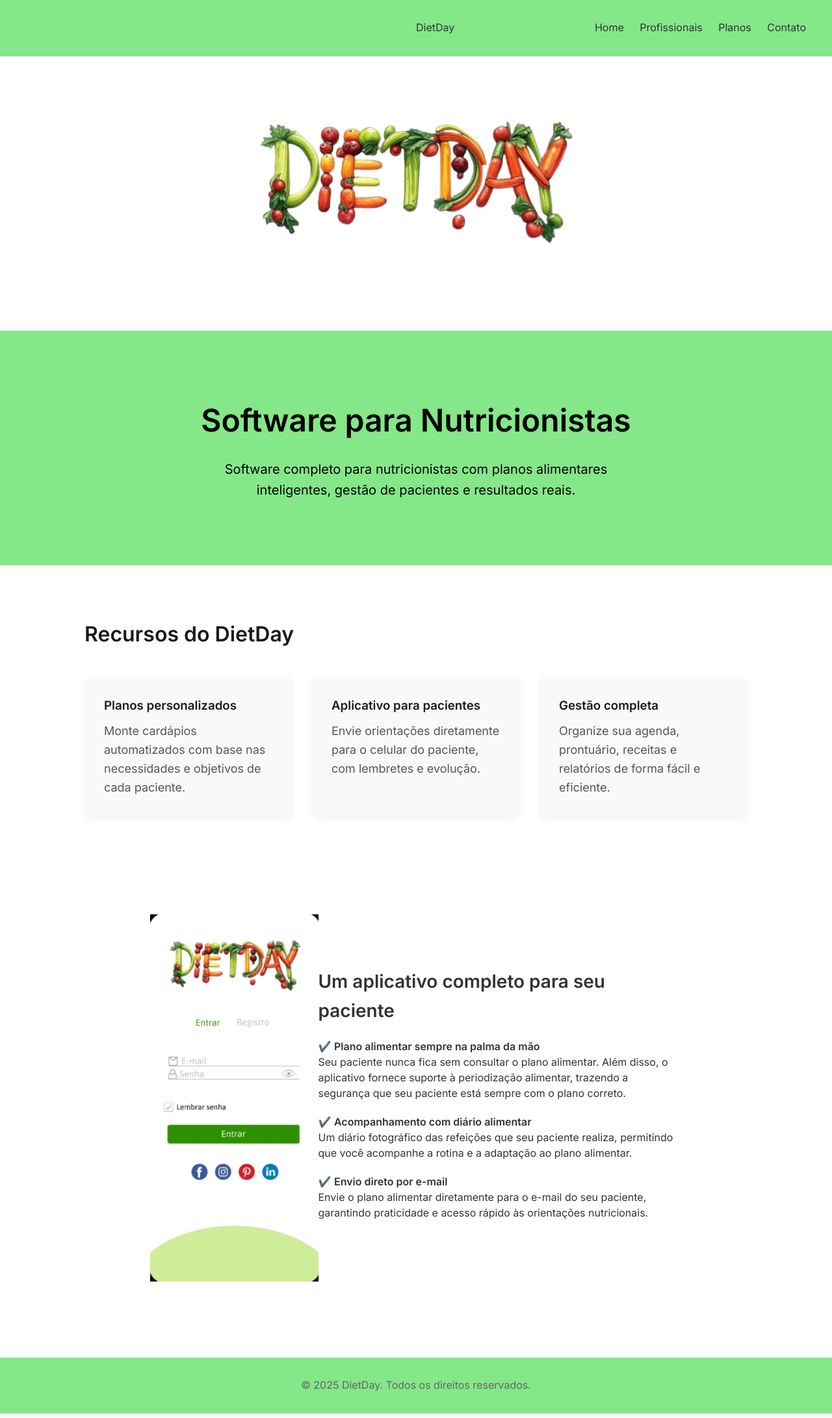
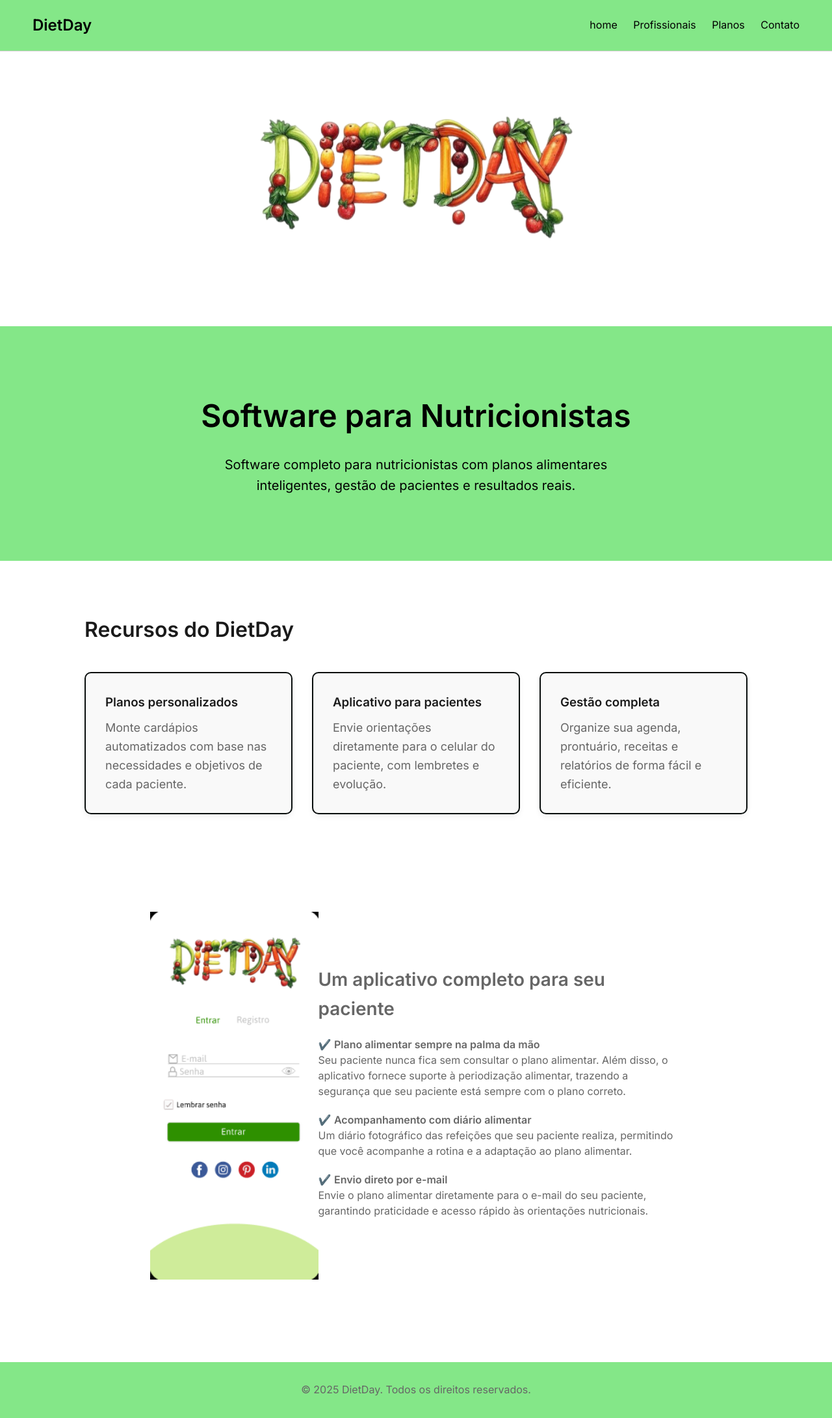
Before and after one commit to samanthahcl/DietDay, a plain HTML site: page angelofront/home.html in a window 1280 px wide. Shown: the whole page at 65% size. Drawn offline with Linux system fonts and the light colour scheme.

Commit message:
atualização

```diff
--- a/angelofront/home.html
+++ b/angelofront/home.html
@@ -5,18 +5,19 @@
   <meta name="viewport" content="width=device-width, initial-scale=1.0"/>
   <title>DietDay</title>
   <link href="https://fonts.googleapis.com/css2?family=Inter:wght@400;600&display=swap" rel="stylesheet">
-  <link rel="stylesheet" href="styles.css">
+  <link rel="stylesheet" href="../angelofront/styles_home.css">
+  <meta name="viewport" content="width=device-width, initial-scale=1.0">
+
 </head>
 <body>
-  <form action="../angelofront/home.html" method="post"></form>
 
   <header>
 
     <nav>
       <div class="logo">DietDay</div>
       <div class="nav-links">
-        <a href="#">Home</a>
-        <a href="#">Profissionais</a>
+        <a href="../angelofront/home.html">home</a>
+        <a href="../angelofront/profissionais.html">Profissionais</a>
         <a href="../angelofront/planos.html">Planos</a>
         <a href="../angelofront/contato.html">Contato</a>
       </div>
@@ -82,5 +83,6 @@
     <p>&copy; 2025 DietDay. Todos os direitos reservados.</p>
   </footer>
 
+   <script src="js/script.js"></script>
 </body>
 </html>
--- /dev/null
+++ b/angelofront/styles_contato.css
@@ -0,0 +1,108 @@
+* {
+  margin: 0;
+  padding: 0;
+  box-sizing: border-box;
+}
+
+body {
+  font-family: 'Inter', sans-serif;
+  line-height: 1.6;
+  background-color: #fff;
+  color: #333;
+}
+
+.logo {
+  color: black;
+  font-weight: 600;
+  font-size: 1.5em;
+}
+
+header {
+  background-color:#84e788;
+  border-bottom: 1px solid #ccc;
+  padding: 20px 50px;
+  position: sticky;
+  top: 0;
+  z-index: 1000;
+}
+
+.logo-container {
+  text-align: center;
+  padding: 20px 0;
+  background-color: white; /* opcional */
+}
+
+.logo-img {
+  max-width: 500px;
+  width: 200%;
+  height: 10 auto;
+}
+
+nav {
+  display: flex;
+  justify-content: space-between;
+  align-items: center;
+}
+
+
+.nav-links a {
+  margin-left: 20px;
+  text-decoration: none;
+  color: black;
+  font-weight: 500;
+}
+
+
+footer {
+  background-color: #84e788;
+  color: #666;
+  text-align: center;
+  padding: 30px;
+  margin-top: 50px;
+}
+
+/* Responsividade */
+@media (max-width: 768px) {
+  nav {
+    flex-direction: column;
+    align-items: flex-start;
+  }
+
+  .nav-links {
+    flex-direction: column;
+    width: 100%;
+    display: flex;
+    gap: 10px;
+    margin-top: 10px;
+  }
+
+  .hero {
+    padding: 60px 20px;
+  }
+
+  .hero h1 {
+    font-size: 32px;
+  }
+
+  .hero p {
+    font-size: 18px;
+  }
+
+  .section {
+    padding: 60px 20px;
+  }
+
+  .cards {
+    flex-direction: column;
+    align-items: center;
+  }
+
+  .app-container {
+    flex-direction: column;
+    text-align: center;
+  }
+
+  .app-text {
+    padding: 0;
+  }
+}
--- /dev/null
+++ b/angelofront/styles_home.css
@@ -0,0 +1,211 @@
+* {
+  margin: 0;
+  padding: 0;
+  box-sizing: border-box;
+}
+
+body {
+  font-family: 'Inter', sans-serif;
+  line-height: 1.6;
+  background-color: #fff;
+  color: #666;
+}
+
+.logo {
+  color: black;
+font-weight: 600;
+  font-size: 1.5em;
+}
+
+
+header {
+  background-color:#84e788;
+  border-bottom: 1px solid #ccc;
+  padding: 20px 50px;
+  position: sticky;
+  top: 0;
+  z-index: 1000;
+}
+
+.logo-container {
+  text-align: center;
+  padding: 20px 0;
+  background-color: white; /* opcional */
+}
+
+.logo-img {
+  max-width: 500px;
+  width: 200%;
+  height: 10 auto;
+}
+
+
+nav {
+  display: flex;
+  justify-content: space-between;
+  align-items: center;
+}
+
+.nav-links a {
+  margin-left: 20px;
+  text-decoration: none;
+  color: black;
+  font-weight: 500;
+}
+
+.hero {
+  background: linear-gradient(to right, #84e788, #84e788);
+  color: black;
+  padding: 100px 40px;
+  text-align: center;
+}
+
+.hero h1 {
+  font-size: 48px;
+  margin-bottom: 20px;
+}
+
+.hero p {
+  font-size: 20px;
+  max-width: 700px;
+  margin: auto;
+}
+
+.section {
+  padding: 80px 40px;
+  max-width: 1100px;
+  margin: auto;
+}
+
+
+.section h2 {
+  font-size: 32px;
+  margin-bottom: 20px;
+  color: #1a1a1a;
+}
+
+.section p {
+  font-size: 18px;
+  color: #666;
+}
+
+.cards {
+  display: flex;
+  gap: 30px;
+  flex-wrap: wrap;
+  margin-top: 40px;
+}
+
+.card {
+  border: 2px solid #090e0d;
+  background-color: #f9f9f9;
+  padding: 30px;
+  border-radius: 10px;
+  flex: 1 1 300px;
+  box-shadow: 0 4px 10px rgba(0,0,0,0.05);
+}
+
+.card h3 {
+  margin-bottom: 10px;
+  color: #1a1a1a;
+}
+.app-section {
+  padding: 50px 20px;
+  background-color: #ffffff;
+}
+
+.app-container {
+  display: flex;
+  flex-wrap: wrap;
+  align-items: center;
+  justify-content: center;
+  max-width: 1200px;
+  margin: 0 auto;
+}
+
+.app-image img {
+  max-width: 300px;
+  width: 100%;
+  height: auto;
+  margin: 20px;
+}
+
+.app-text {
+  max-width: 600px;
+  padding: 20px;
+}
+
+.app-text h2 {
+  font-size: 28px;
+  margin-bottom: 20px;
+}
+
+.app-text ul {
+  list-style: none;
+  padding: 0;
+}
+
+.app-text li {
+  margin-bottom: 20px;
+  font-size: 16px;
+  line-height: 1.5;
+}
+
+.app-text li::before {
+  content: "✔️ ";
+  color: #10B981; /* verde suave */
+}
+
+footer {
+  background-color: #84e788;
+  color: #666;
+  text-align: center;
+  padding: 30px;
+  margin-top: 50px;
+}
+
+/* Responsividade */
+@media (max-width: 768px) {
+  nav {
+    flex-direction: column;
+    align-items: flex-start;
+  }
+
+  .nav-links {
+    flex-direction: column;
+    width: 100%;
+    display: flex;
+    gap: 10px;
+    margin-top: 10px;
+  }
+
+  .hero {
+    padding: 60px 20px;
+  }
+
+  .hero h1 {
+    font-size: 32px;
+  }
+
+  .hero p {
+    font-size: 18px;
+  }
+
+  .section {
+    padding: 60px 20px;
+  }
+
+  .cards {
+    flex-direction: column;
+    align-items: center;
+  }
+
+  .app-container {
+    flex-direction: column;
+    text-align: center;
+  }
+
+  .app-text {
+    padding: 0;
+  }
+}
--- a/angelofront/styles_planos.css
+++ b/angelofront/styles_planos.css
@@ -8,29 +8,46 @@ body {
   font-family: 'Inter', sans-serif;
   line-height: 1.6;
   background-color: #fff;
-  color: #333;
+  color: #666;
 }
 
 .logo {
-  display: block;
-  margin-left: 50%;
-  max-width: 100%;
-  height: auto;
+  color: black;
+font-weight: 600;
+  font-size: 1.5em;
 }
+
 
 header {
   background-color:#84e788;
   border-bottom: 1px solid #ccc;
-  padding: 30px 40px;
+  padding: 20px 50px;
   position: sticky;
   top: 0;
   z-index: 1000;
 }
 
+nav {
+  display: flex;
+  justify-content: space-between;
+  align-items: center;
+}
+
+.logo {
+  font-weight: 600;
+  font-size: 1.5em;
+}
+
+.nav-links a {
+  margin-left: 20px;
+  text-decoration: none;
+  color: black;
+  font-weight: 500;
+}
+
 .logo-container {
   text-align: center;
-  padding: 20px 0;
-  background-color: white; /* opcional */
+  margin: 20px 0;
 }
 
 .logo-img {
@@ -39,40 +56,134 @@ header {
   height: 10 auto;
 }
 
-nav {
-  display: flex;
-  justify-content: space-between;
-  align-items: center;
+.hero {
+  text-align: center;
+  padding: 60px 20px;
+  background-color: #e5f4f2;
 }
 
-
-.nav-links a {
-  margin-left: 20px;
-  text-decoration: none;
-  color: #333;
-  font-weight: 500;
+.section, .app-section, .container {
+  padding: 40px 20px;
+  max-width: 1100px;
+  margin: auto;
 }
 
+.cards {
+  display: flex;
+  flex-wrap: wrap;
+  gap: 20px;
+  justify-content: center;
+}
 
+.card {
+  background: #fff;
+  padding: 20px;
+  border-radius: 12px;
+  box-shadow: 0 4px 8px rgba(0,0,0,0.05);
+  flex: 1;
+  min-width: 280px;
+  max-width: 320px;
+  border: 2px solid  black;
+}
+
+.card.destaque {
+  border: 2px solid  black;
+}
+
+.card h2 {
+  margin-top: 0;
+}
+
+.card ul {
+  padding-left: 20px;
+}
+
+.price {
+  font-size: 1.5em;
+  font-weight: bold;
+  color: #84e788;
+}
+
+button, .btn-cta {
+  background-color: #84e788;
+  color: white;
+  padding: 10px 16px;
+  border: none;
+  border-radius: 8px;
+  cursor: pointer;
+  margin-top: 10px;
+}
+
+.buttons button {
+  margin-right: 8px;
+  margin-bottom: 10px;
+}
+
+.app-container {
+  display: flex;
+  flex-wrap: wrap;
+  align-items: center;
+  gap: 40px;
+}
+
+.app-image img {
+  width: 250px;
+  border-radius: 8px;
+}
+
+.app-text ul {
+  padding-left: 20px;
+}
 footer {
   background-color: #84e788;
   color: #666;
   text-align: center;
   padding: 30px;
-  margin-top: 40px;
+  margin-top: 50px;
 }
 
+/* Responsividade */
+@media (max-width: 768px) {
+  nav {
+    flex-direction: column;
+    align-items: flex-start;
+  }
 
-@media (max-width: 768px) {
+  .nav-links {
+    flex-direction: column;
+    width: 100%;
+    display: flex;
+    gap: 10px;
+    margin-top: 10px;
+  }
+
+  .hero {
+    padding: 60px 20px;
+  }
+
   .hero h1 {
-    font-size: 36px;
+    font-size: 32px;
   }
 
   .hero p {
-    font-size: 16px;
+    font-size: 18px;
   }
 
-  .nav-links {
-    display: none;
+  .section {
+    padding: 60px 20px;
+  }
+
+  .cards {
+    flex-direction: column;
+    align-items: center;
+  }
+
+  .app-container {
+    flex-direction: column;
+    text-align: center;
+  }
+
+  .app-text {
+    padding: 0;
   }
 }
--- a/angelofront/styles.css
+++ b/angelofront/styles_profissionais.css
@@ -8,26 +8,24 @@ body {
   font-family: 'Inter', sans-serif;
   line-height: 1.6;
   background-color: #fff;
-  color: #333;
+  color: #666;
 }
 
 .logo {
-  display: block;
-  margin-left: 50%;
-  max-width: 100%;
-  height: auto;
+  color: black;
+font-weight: 600;
+  font-size: 1.5em;
 }
 
 
 header {
   background-color:#84e788;
   border-bottom: 1px solid #ccc;
-  padding: 30px 40px;
+  padding: 20px 50px;
   position: sticky;
   top: 0;
   z-index: 1000;
 }
-
 
 .logo-container {
   text-align: center;
@@ -51,7 +49,7 @@ nav {
 .nav-links a {
   margin-left: 20px;
   text-decoration: none;
-  color: #333;
+  color: black;
   font-weight: 500;
 }
 
@@ -161,13 +159,48 @@ footer {
   color: #666;
   text-align: center;
   padding: 30px;
-  margin-top: 40px;
+  margin-top: 50px;
 }
 
+@media (max-width: 768px) {
+  .hero h1 {
+    font-size: 36px;
+  }
 
-@media (max-width: 768px) {
+  .hero p {
+    font-size: 16px;
+  }
 
   .nav-links {
     display: none;
   }
 }
+
+
+.section .cards .card .img-card {
+  display: block;
+  width: 100%;
+  height: 220px;
+  object-fit: cover;
+  object-position: center;
+  border-radius: 6px;
+  margin-top: 10px;
+  margin-bottom: 10px;
+}
+
+.cta-button{
+  display: inline-block;
+  padding: 10px 20px;
+  background-color: #84e788;
+  color: black;
+  text-decoration: none;
+  border-radius: 5px;
+      margin-top: 16px;
+  font-weight: bold;
+  text-align: center;
+}
+
+.cta-button:hover {
+  background-color: #84e788;
+  transform: scale(1.05);
+}
```
Also changed, not shown: angelofront/contato.html (+4 -6 lines), angelofront/planos.html (+3 -3 lines), angelofront/profissionais.html (added, +96 -0 lines), angelofront/img/c.jpg (added), angelofront/img/g.png (added), angelofront/img/p.jpeg (added), angelofront/img/s.jpg (added), angelofront/img/t.png (added).
